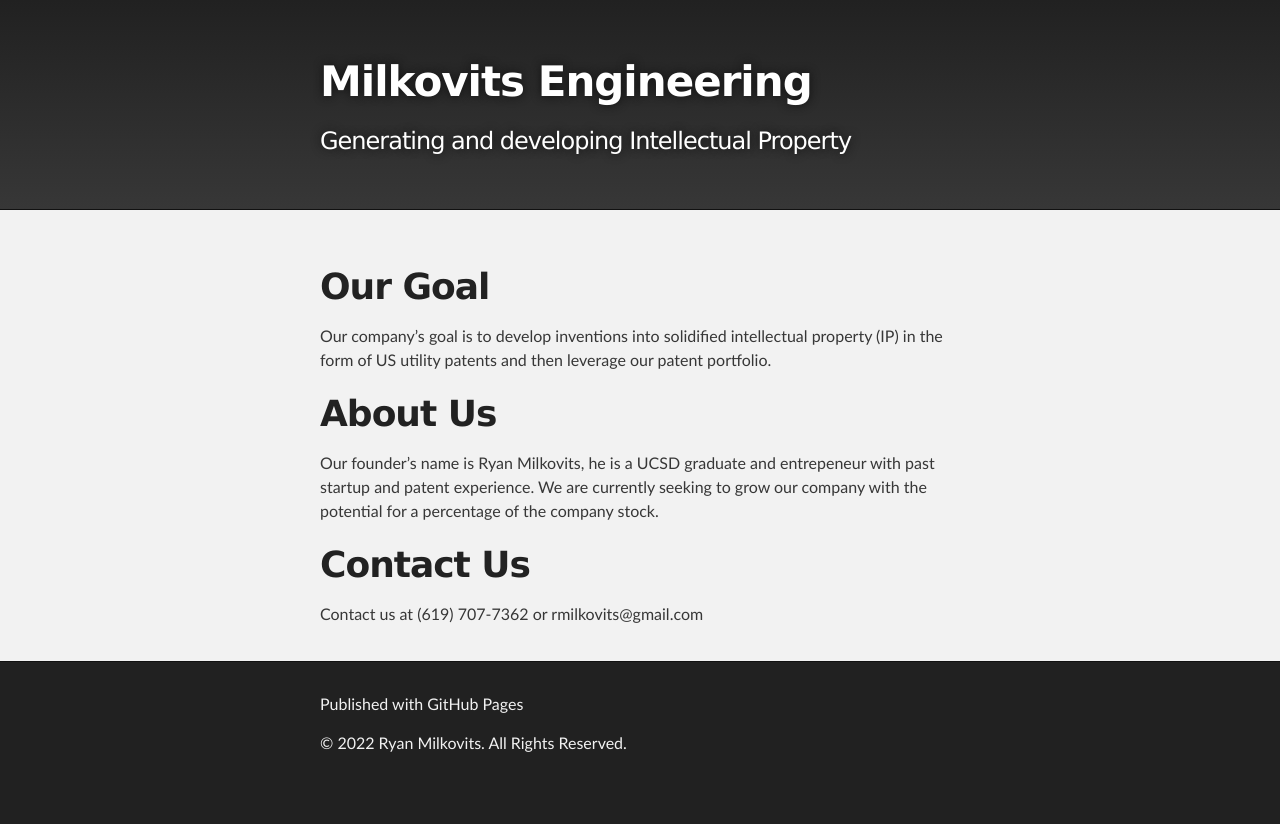
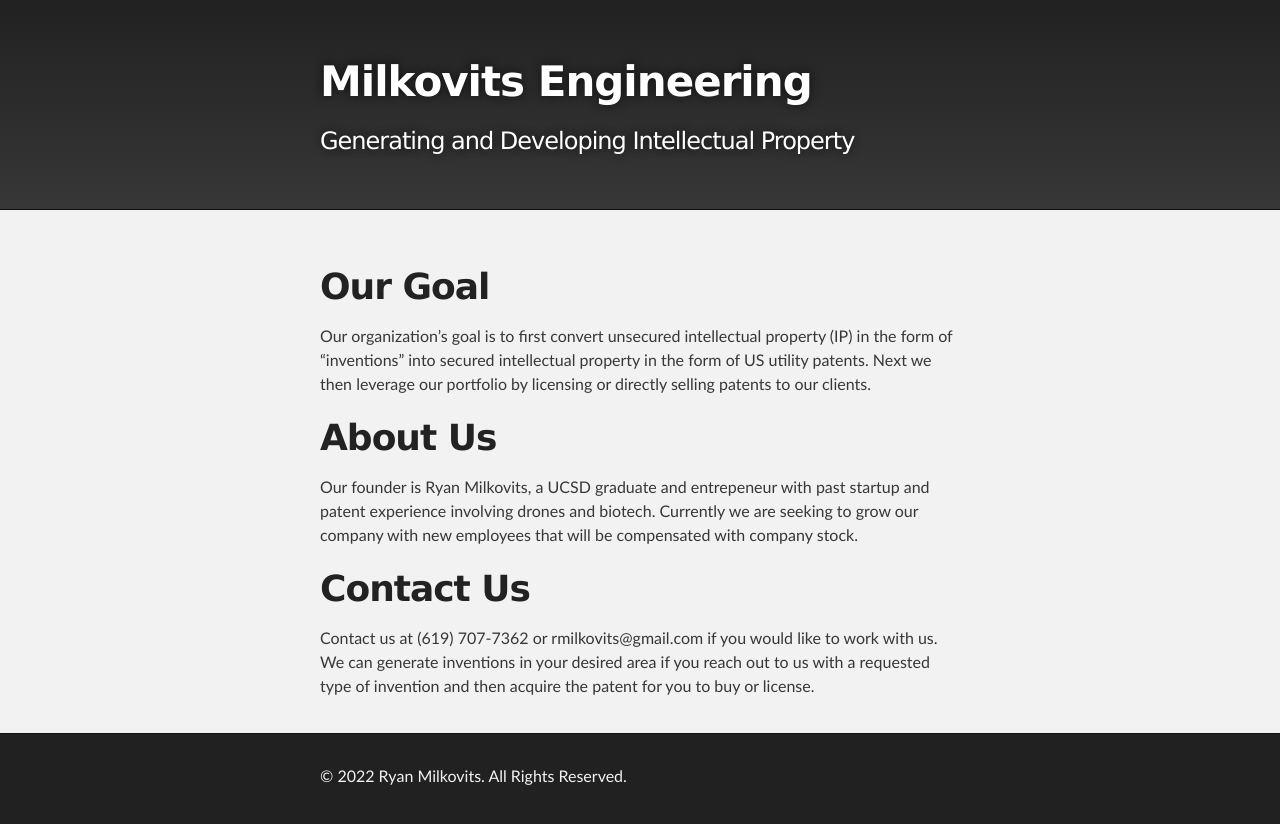
Before and after one commit to rmilkovits/milkovitsengineering, a Jekyll site: the page built from index.md, in a window 1280 px wide. Shown: the top 824 px of the page. Built offline with Jekyll 4.4.1, drawn with Linux system fonts in a browser that asks for light colours; our own code applies the rules of GitHub Pages for plain Markdown files.

Commit message:
frontpage update

```diff
--- a/_layouts/default.html
+++ b/_layouts/default.html
@@ -23,7 +23,7 @@
           -->
 
           <h1 id="project_title">Milkovits Engineering</h1>
-          <h2 id="project_tagline">Generating and developing Intellectual Property</h2>
+          <h2 id="project_tagline">Generating and Developing Intellectual Property</h2>
 
           <!--
           {% if site.show_downloads %}
@@ -46,7 +46,6 @@
     <!-- FOOTER  -->
     <div id="footer_wrap" class="outer">
       <footer class="inner">
-        <p>Published with GitHub Pages</p>
         <p class="copyright">© 2022 Ryan Milkovits. All Rights Reserved.</p>
       </footer>
     </div>
--- a/index.md
+++ b/index.md
@@ -4,12 +4,12 @@ layout: default
 
 # Our Goal
 
-Our company's goal is to develop inventions into solidified intellectual property (IP) in the form of US utility patents and then leverage our patent portfolio.
+Our organization's goal is to first convert unsecured intellectual property (IP) in the form of "inventions" into secured intellectual property in the form of US utility patents. Next we then leverage our portfolio by licensing or directly selling patents to our clients.
 
 # About Us
 
-Our founder's name is Ryan Milkovits, he is a UCSD graduate and entrepeneur with past startup and patent experience. We are currently seeking to grow our company with the potential for a percentage of the company stock.
+Our founder is Ryan Milkovits, a UCSD graduate and entrepeneur with past startup and patent experience involving drones and biotech. Currently we are seeking to grow our company with new employees that will be compensated with company stock.
 
 # Contact Us
 
-Contact us at (619) 707-7362 or rmilkovits@gmail.com
+Contact us at (619) 707-7362 or rmilkovits@gmail.com if you would like to work with us. We can generate inventions in your desired area if you reach out to us with a requested type of invention and then acquire the patent for you to buy or license.
```
